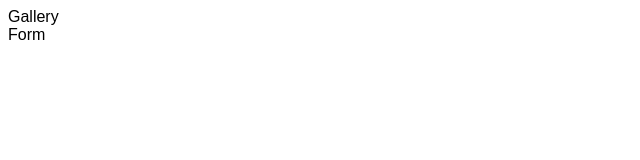
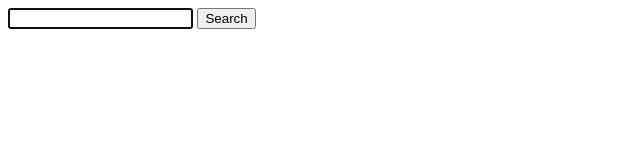
Before and after one commit to Sashko-kapillar/goit-js-hw-11, a website built with Vite: page src/index.html in a window 1280 px wide. Shown: the whole page, without its empty margins (0-640 px from the left). Built offline with nearby package versions, Linux system fonts and the light colour scheme.

Commit message:
mod index.html

```diff
--- a/src/index.html
+++ b/src/index.html
@@ -1,39 +1,21 @@
-<!-- <!DOCTYPE html>
-<html lang="en">
-  <head>
-    <meta charset="UTF-8" />
-    <link rel="icon" type="image/svg+xml" href="/favicon.svg" />
-    <meta name="viewport" content="width=device-width, initial-scale=1.0" />
-    <title>Goit-js-hw-09</title>
-    <link rel="stylesheet" href="./css/styles.css" />
-  </head>
-  <body>
-    <main>
-      <ul>
-        <li><a href="./1-gallery.html">this gallery</a></li>
-        <li><a href="./2-form.html">this form</a></li>
-      </ul>
-    </main>
-  </body>
-</html> -->
-
 <!DOCTYPE html>
 <html lang="en">
   <head>
     <meta charset="UTF-8" />
     <link rel="icon" type="image/svg+xml" href="/favicon.svg" />
     <meta name="viewport" content="width=device-width, initial-scale=1.0" />
-    <title>Vanilla App Template</title>
+    <title>Homework 11</title>
     <link rel="stylesheet" href="./css/styles.css" />
   </head>
   <body>
-    <ul class="nav-list">
-      <li class="nav-item">
-        <a href="./1-gallery.html" class="nav-link">Gallery</a>
-      </li>
-      <li class="nav-item">
-        <a href="./2-form.html" class="nav-link">Form</a>
-      </li>
-    </ul>
+    <form class="search-form" autocomplete="off">
+      <input type="search" name="search" autofocus />
+      <button type="submit">Search</button>
+    </form>
+    <ul class="gallery"></ul>
+
+    <div class="loader"></div>
+
+    <script src="./main.js" type="module"></script>
   </body>
 </html>
```
